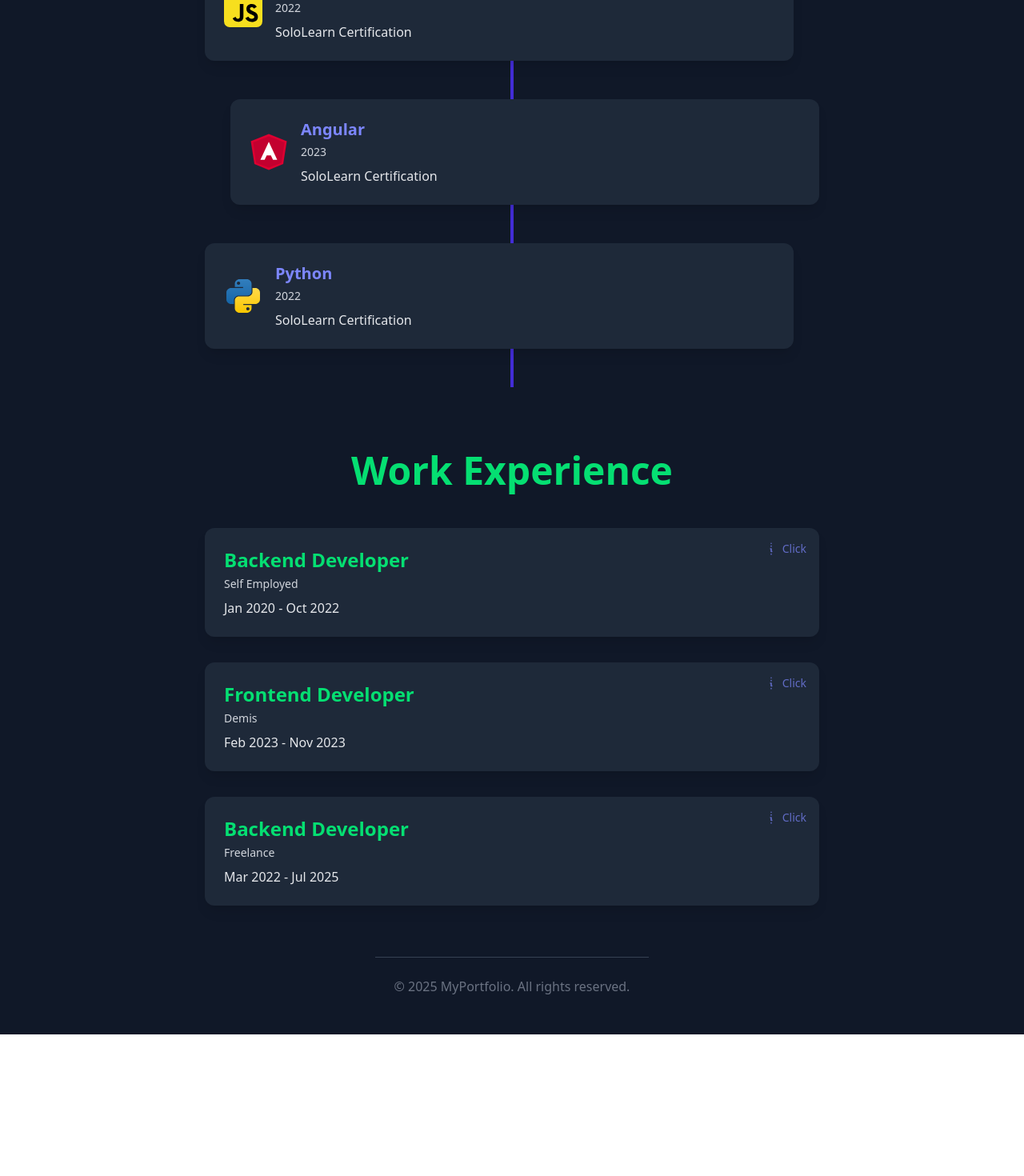
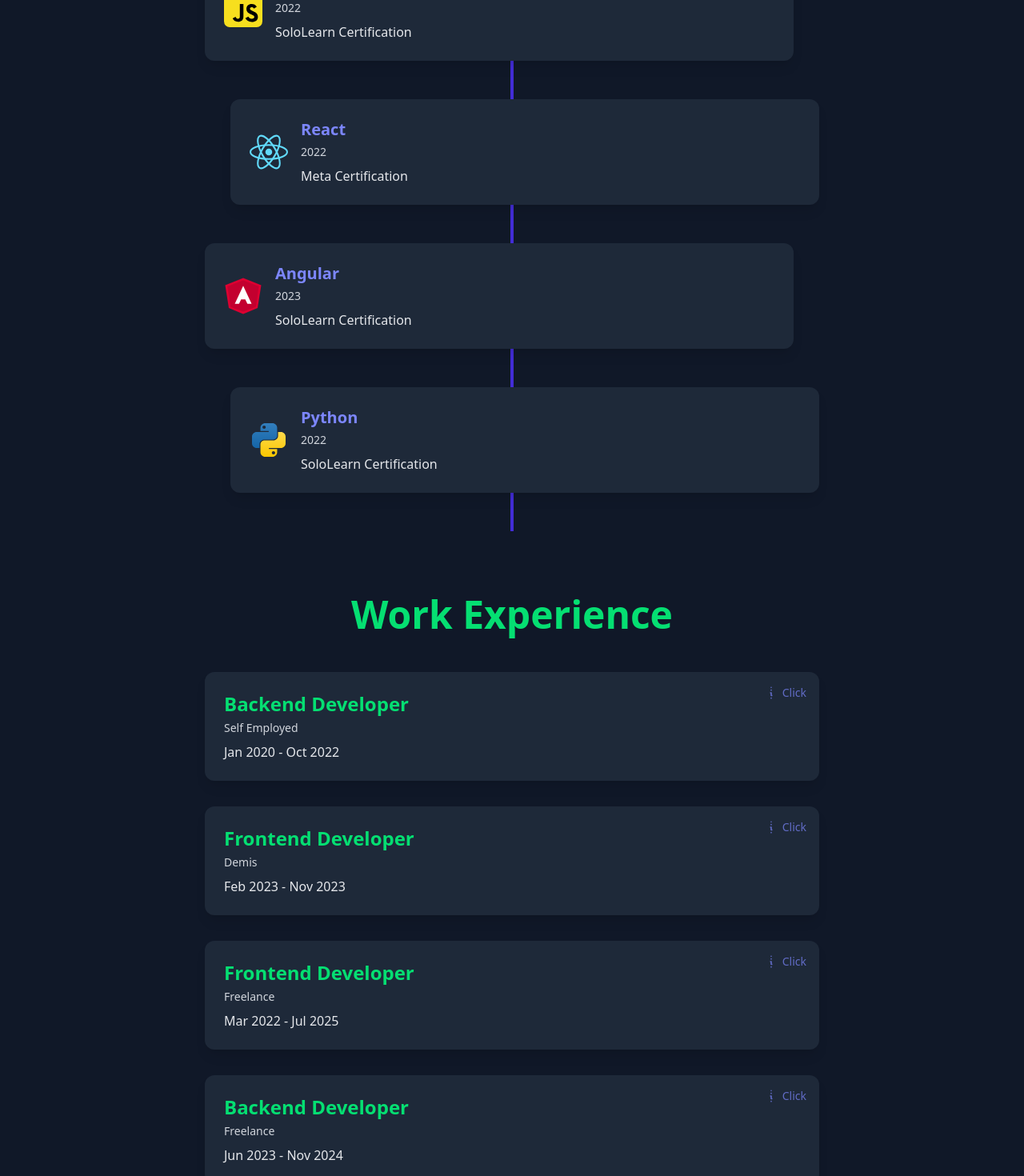
Before and after one commit to ds-index/Portfolio, a React (Vite) app: page /career in a window 1280 px wide. Shown: the part 1000-2470 px from the top of the page at 80% size. Before the commit the page ends 2293 px from the top, so only its background shows below. Built offline with nearby package versions, Linux system fonts and the light colour scheme.

Commit message:
Edit Components

```diff
--- a/src/components/AboutMe.jsx
+++ b/src/components/AboutMe.jsx
@@ -40,18 +40,15 @@ const AboutMe = () => {
             loaded ? "translate-y-0 opacity-100" : "translate-y-12 opacity-0"
           }`}>
           <h2 className="text-3xl font-bold mb-4">
-            ⚡ Software Architect | Full-Stack Engineer | AI Enthusiast
+            ⚡ Full-Stack Software Engineer | JS/TS Expert | AI Enthusiast
           </h2>
           <p className="mb-4">
-            👨‍💻 I am a Software Engineer & Architect specialized in C# .NET and
-            ASP.NET Core. 🔐 Expert in API design, MVC, security (JWT, OAuth2),
-            EF Core, LINQ, and Identity — building secure & scalable backends.
-            🏗️ Passionate about Microservices, Clean Architecture, and DDD for
-            maintainable enterprise systems. 🎨 On the frontend, I craft modern
-            UIs with Angular, RxJS, TypeScript, and TailwindCSS. ☁️ Skilled in
-            Azure DevOps, CI/CD pipelines, and cloud deployments for
-            production-ready delivery. 🤖 Exploring AI & Machine Learning with
-            Python, integrating intelligence into full-stack solutions.
+            ##💻 Full-Stack Software Engineer (JS/TS, React, Next.js, Angular,
+            Node.js, Nest.js) 🛠️ Experienced in scalable systems, microservices,
+            and secure APIs ☁️ Skilled with DevOps, Docker, Kubernetes, and
+            CI/CD 🧠 AI & ML Enthusiast — learning Python, ML/DL, and advanced
+            mathematics 🎯 Passionate about building **secure, scalable, and
+            smart software solutions**
           </p>
           <p className="mb-4">
             I’m focused on designing and developing end-to-end solutions that
--- a/src/components/Career.jsx
+++ b/src/components/Career.jsx
@@ -5,7 +5,8 @@ import web from "../assets/web-page-browser-analysis-screen-svgrepo-com.svg";
 import uni from "../assets/university-svgrepo-com.svg";
 import dotnet from "../assets/dotnet-svgrepo-com.svg";
 import python from "../assets/python-svgrepo-com.svg";
-import csharp from "../assets/csharp-svgrepo-com.svg";
+import react from "../assets/react.svg";
+import nodejs from "../assets/node.js.svg";
 
 export default function Career() {
   const [selectedExp, setSelectedExp] = useState(null);
@@ -18,8 +19,8 @@ export default function Career() {
       description: "Computer Engineering - Isfahan University",
     },
     {
-      name: "C#",
-      icon: csharp,
+      name: "Node.js",
+      icon: nodejs,
       date: "2019",
       description: "Issued by TVTO",
     },
@@ -42,6 +43,12 @@ export default function Career() {
       description: "SoloLearn Certification",
     },
     {
+      name: "React",
+      icon: react,
+      date: "2022",
+      description: "Meta Certification",
+    },
+    {
       name: "Angular",
       icon: angular,
       date: "2023",
@@ -61,17 +68,17 @@ export default function Career() {
       company: "Self Employed",
       duration: "Jan 2020 - Oct 2022",
       tech: [
-        "C#.NET",
-        "ASP.NET Core MVC",
-        "EF Core",
-        "Linq",
-        "Identity",
-        "Sql Server",
-        "Git/Github",
-        "JS/HTML/CSS",
-        "Bootstrap",
-        "Algoritm",
-        "Data Structure",
+        "Javascipt",
+        "Typescript",
+        "Node.js",
+        "Express.js",
+        "ORM",
+        "JWT",
+        "OAuth",
+        "Postgresql",
+        "MongoDb",
+        "Design Patterns",
+        "Clean Code",
       ],
       description:
         "Developed backend services and MVC pattern, managed database architecture, and optimized performance for various projects.",
@@ -80,29 +87,56 @@ export default function Career() {
       role: "Frontend Developer",
       company: "Demis",
       duration: "Feb 2023 - Nov 2023",
-      tech: ["Angular", "Typescript", "RXJS", "Tailwind", "RWD", "PWA"],
+      tech: [
+        "JS/HTML/CSS",
+        "Angular",
+        "Typescript",
+        "RXJS",
+        "Tailwind",
+        "RWD",
+        "PWA",
+      ],
       description:
         "Built interactive UI components, implemented responsive design, and collaborated closely with designers to improve UX.",
     },
     {
-      role: "Backend Developer",
+      role: "Frontend Developer",
       company: "Freelance",
       duration: "Mar 2022 - Jul 2025",
       tech: [
+        "JS/HTML/CSS",
+        "Typescript",
+        "React",
+        "Next.js",
+        "Redux",
+        "RWD",
+        "SEO",
+        "Tailwind",
+        "MUI",
+        "Graphql",
+        "Figma",
+        "UI/UX",
+      ],
+      description:
+        "Built high performance, modern UI, RWD, SSR and PWA. Implement Optimized UX and SEO friendly.",
+    },
+    {
+      role: "Backend Developer",
+      company: "Freelance",
+      duration: "Jun 2023 - Nov 2024",
+      tech: [
         "C#.NET",
-        "ASP.NET Core WebAPI",
+        "ASP.NET Core",
+        "ASP.NET Core MVC",
         "EF Core",
         "Linq",
         "Sql Server",
-        "Dapper",
-        "JWT/OAuth",
-        "Design Patterns",
-        "Git/Github",
-        "Algorithm",
-        "Data Structure",
+        "Identity",
+        "JS/HTML/CSS",
+        "JQuery",
+        "Bootstrap",
       ],
-      description:
-        "Created web services API With high performance and security, optimize Db, Design Patterns and Clean Coding.",
+      description: "Implement MVC enterprise webApplication. Secure and Fast.",
     },
   ];
 
--- a/src/components/Home.jsx
+++ b/src/components/Home.jsx
@@ -27,10 +27,10 @@ export default function Home() {
           <img
             className="w-8 h-8"
             src={softwareEngineer}
-            alt="Software Architect"
+            alt="Frontend Developer"
           />
           <div className="text-lg font-bold text-indigo-400">
-            Software Architect
+            Frontend Developer
           </div>
         </div>
 
@@ -38,10 +38,10 @@ export default function Home() {
           <img
             className="w-8 h-8"
             src={softwareArchitecture}
-            alt="Backend Engineer"
+            alt="Backend Developer"
           />
           <div className="text-lg font-bold text-indigo-400">
-            Backend Engineer
+            Backend Developer
           </div>
         </div>
       </div>
--- a/src/components/Skills.jsx
+++ b/src/components/Skills.jsx
@@ -5,34 +5,39 @@ import CategoryDetails from "./CategoryDefails.jsx";
 export default function Skills() {
   const categories = [
     {
-      key: "Backend",
-      title: "Backend",
+      key: "Frontend",
+      title: "Frontend",
       color: "from-indigo-500 to-violet-600",
       items: [
-        "C#.NET",
-        "ASP.NET Core",
-        "MVC",
-        "WebAPI",
-        "EF Core",
-        "Linq",
-        "Dapper",
-        "Rest API",
+        "JS/HTML/CSS",
+        "Typescript",
+        "React",
+        "Next.js",
+        "Redux",
+        "Angular",
+        "RXJS",
+        "Tailwind",
+        "RWD",
+        "Bootstrap",
+        "JQuery",
+        "MUI",
+        "SSR",
+        "PWA",
       ],
     },
     {
-      key: "Frontend",
-      title: "Frontend",
+      key: "Backend",
+      title: "Backend",
       color: "from-emerald-500 to-teal-600",
       items: [
-        "JS/HTML/CSS",
+        "Javascript",
         "Typescript",
-        "Angular",
-        "RXJS",
-        "Tailwind",
-        "Bootstrap",
-        "JQuery",
-        "RWD",
-        "PWA",
+        "Node.js",
+        "Express.js",
+        "NestJS",
+        "Prisma ORM",
+        "Python",
+        "ASP.NET Core",
       ],
     },
     {
@@ -40,10 +45,11 @@ export default function Skills() {
       title: "DB & Cloud & DevOps",
       color: "from-amber-500 to-orange-600",
       items: [
+        "Postgresql",
         "Sql Server",
         "MongoDb",
         "Graphql",
-        "Azure",
+        "Cloud",
         "Docker",
         "CI/CD",
         "Jenkins",
@@ -61,8 +67,7 @@ export default function Skills() {
         "DDD",
         "TDD",
         "Git/Github",
-        "Visul Studio",
-        "SSMS",
+        "VS Code",
         "Postman",
         "Swagger",
       ],
```
